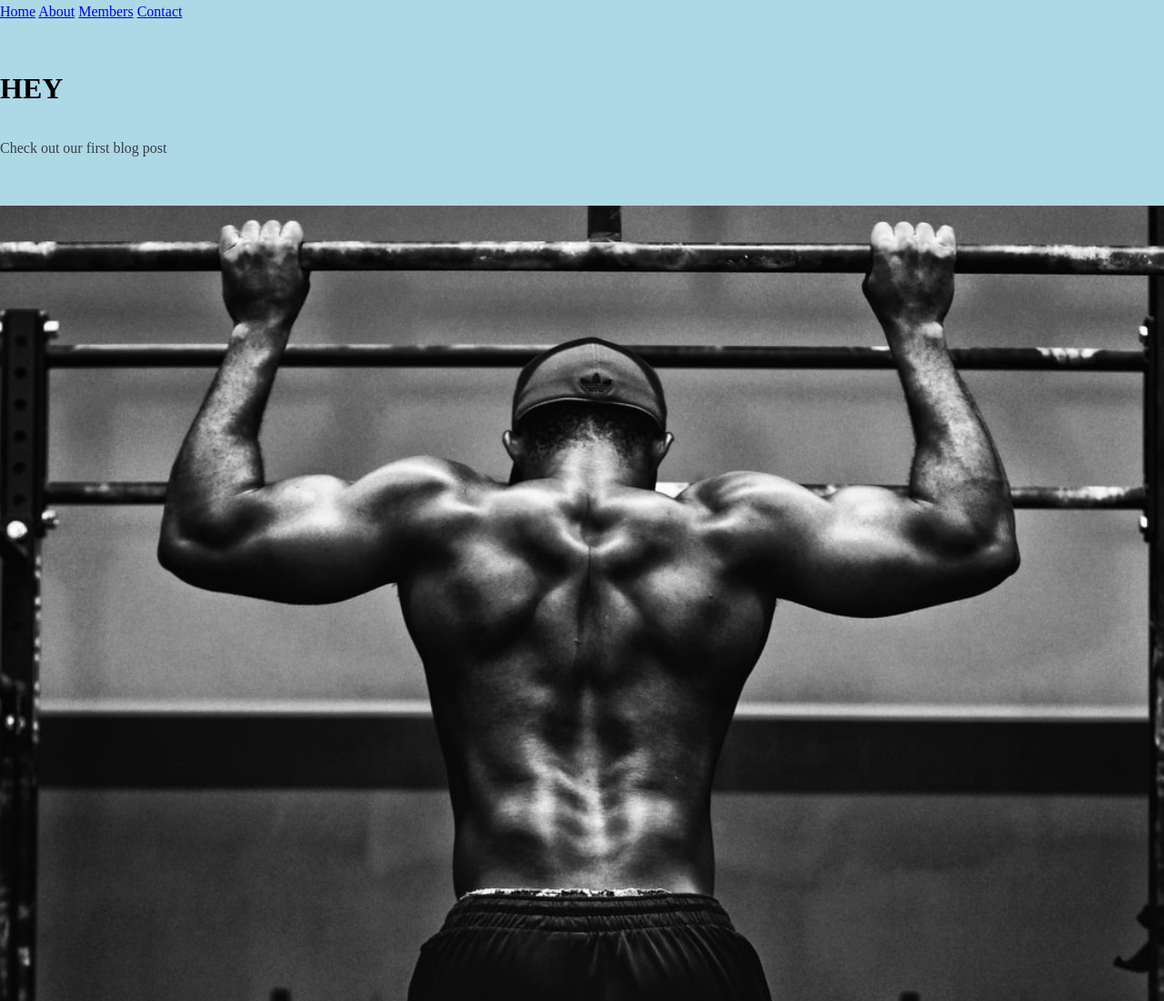
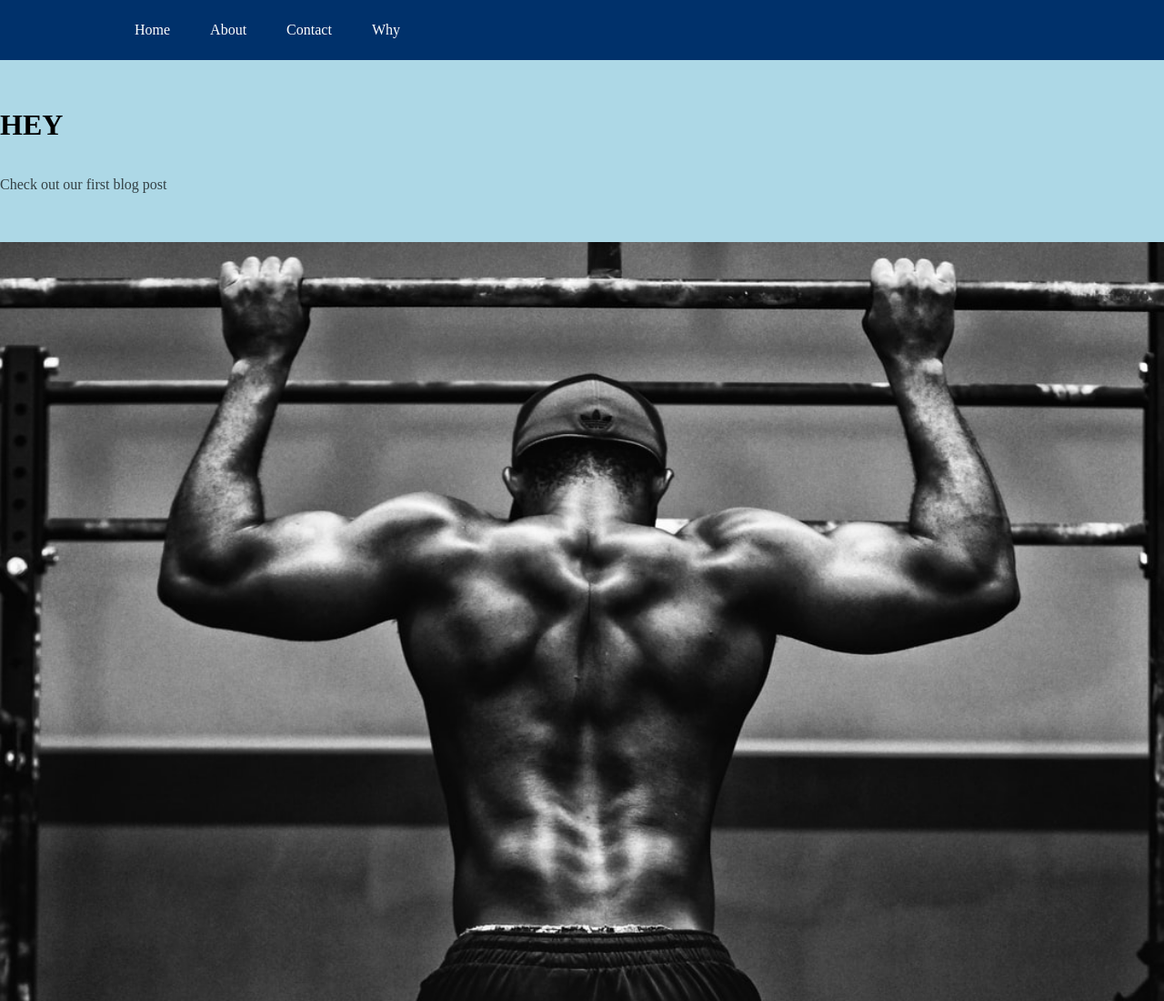
Before and after one commit to suryaaa-g/WebsiteProj, a plain HTML site: page blog.html in a window 1280 px wide. Shown: the top 1100 px of the page at 91% size. Drawn offline with Linux system fonts and the light colour scheme.

Commit message:
added navbar to blogpage

```diff
--- a/blog.html
+++ b/blog.html
@@ -12,12 +12,14 @@
 
 <body>
     <nav>
-        <div class="Blog-NavBar">
-            <a href="#home" class="w3-bar-item w3-button">Home</a>
-            <a href="#about" class="w3-bar-item w3-button">About</a>
-            <a href="#members" class="w3-bar-item w3-button">Members</a>
-            <a href="#contact" class="w3-bar-item w3-button">Contact</a>
-            </div>
+        <ul>
+            <li><a href="#">Home</a></li>
+            <li><a href="#">About</a></li>
+            <li><a href="#">Contact</a></li>
+            <li><a href="#">Why</a></li>
+
+        </ul>
+
     </nav>
     <div class="container">
         <div class="row">
--- a/blogPage.css
+++ b/blogPage.css
@@ -57,6 +57,37 @@ p {
     font-weight: 600;
 }
 
+
 nav{
+  width: 100%;
+  background: #00316b;
+}
+ul{
+  width: 80%;
+  margin: 0 auto;
+  padding: 0;
 
 }
+ul li{
+  list-style: none;
+  display: inline-block;
+  padding: 20px;
+}
+ul li :hover{
+  background: #e921e6;
+
+}
+ul li a{
+  color: #ffff;
+  text-decoration: none;
+}
+@media(max-width: 768px){
+  ul{
+    width: 100%;
+
+  }
+  ul li{
+    display: block;
+    text-align: center;
+  }
+}
```
